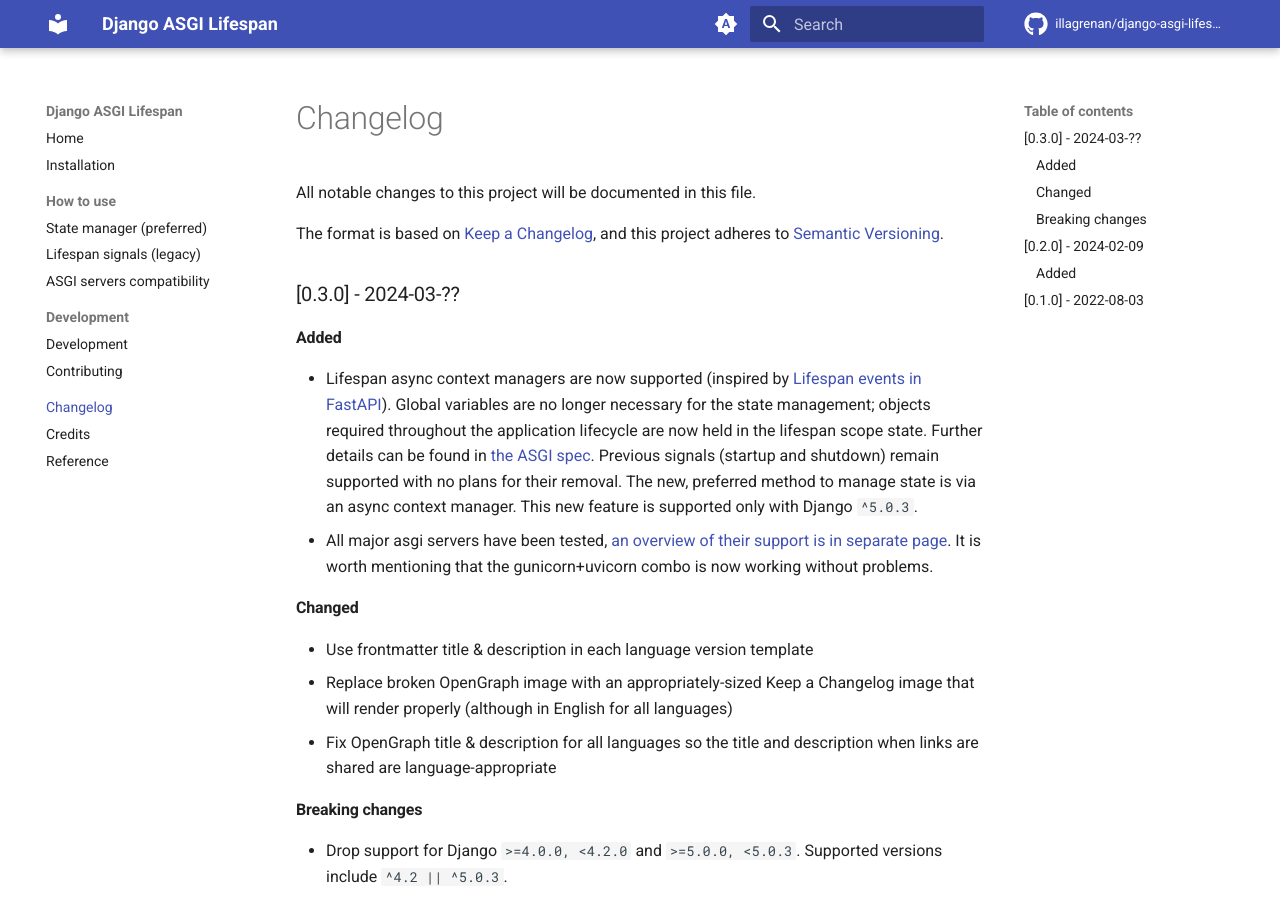
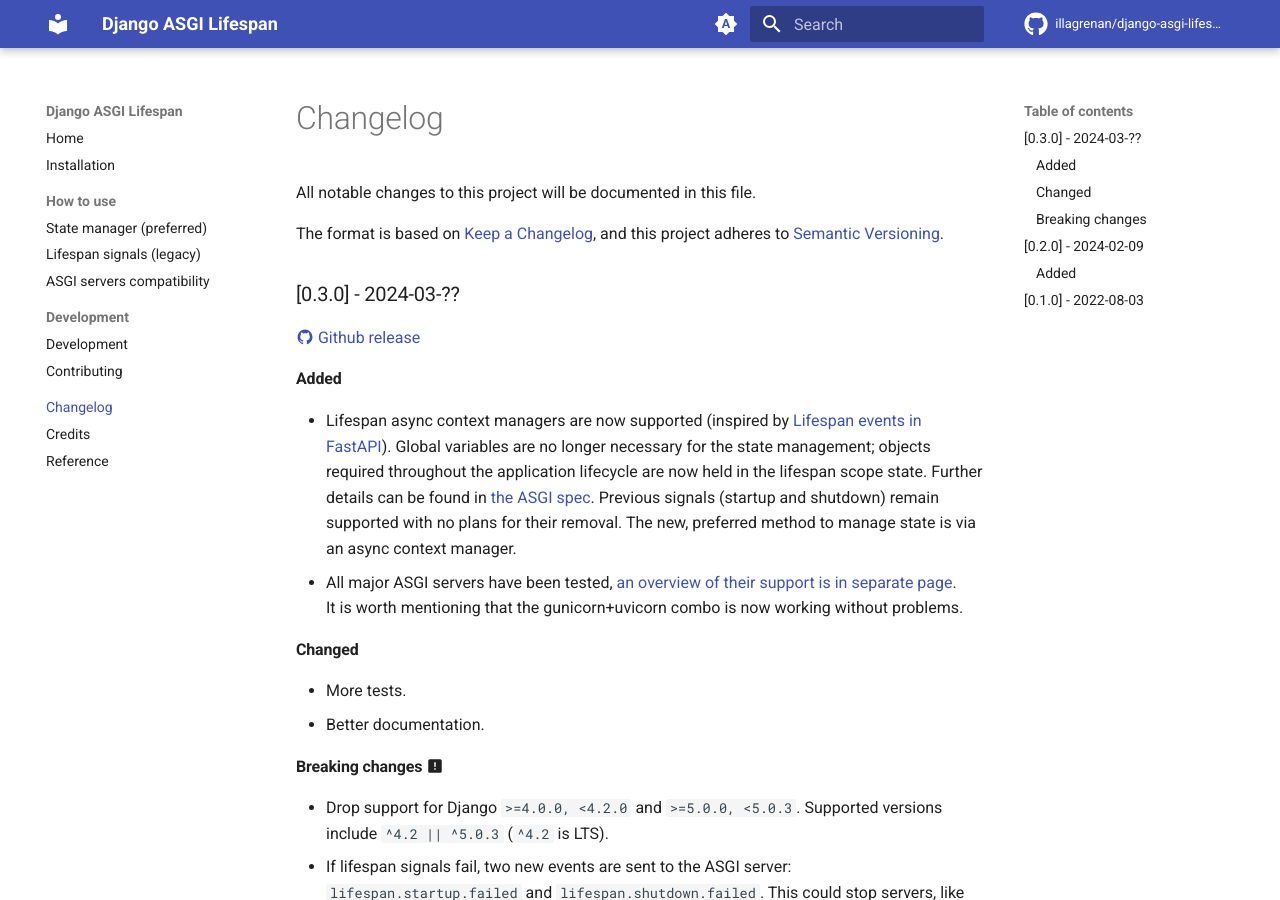
Before and after one commit to illagrenan/django-asgi-lifespan, an MkDocs documentation site: the page built from docs/changelog.md, in a window 1280 px wide and 900 px high. Built offline with MkDocs 1.6.1 and Material for MkDocs 9.7.7, drawn with Linux system fonts in a browser that asks for light colours; emoji names are drawn with the system emoji font; comment, search, counter and statistics services are not loaded.

Commit message:
Prepare doc for a new release

```diff
--- a/CHANGELOG.md
+++ b/CHANGELOG.md
@@ -8,22 +8,21 @@
 
 ## [0.3.0] - 2024-03-??
 
+[:material-github: Github release](https://github.com/illagrenan/django-asgi-lifespan/releases/tag/v0.3.0)
+
 ### Added
 
-- Lifespan async context managers are now supported (inspired by [Lifespan events in FastAPI](https://fastapi.tiangolo.com/advanced/events/#lifespan>)). Global variables are no longer necessary for the state management; objects required throughout the application lifecycle are now held in the lifespan scope state. Further details can be found in [the ASGI spec](https://asgi.readthedocs.io/en/latest/specs/lifespan.html#scope). Previous signals (startup and shutdown) remain supported with no plans for their removal. The new, preferred method to manage state is via an async context manager. This new feature is supported only with Django `^5.0.3`.
-- All major asgi servers have been tested, [an overview of their support is in separate page](docs/asgi.md). It is worth mentioning that the gunicorn+uvicorn combo is now working without problems.
+- Lifespan async context managers are now supported (inspired by [Lifespan events in FastAPI](https://fastapi.tiangolo.com/advanced/events/#lifespan>)). Global variables are no longer necessary for the state management; objects required throughout the application lifecycle are now held in the lifespan scope state. Further details can be found in [the ASGI spec](https://asgi.readthedocs.io/en/latest/specs/lifespan.html#scope). Previous signals (startup and shutdown) remain supported with no plans for their removal. The new, preferred method to manage state is via an async context manager.
+- All major ASGI servers have been tested, [an overview of their support is in separate page](docs/asgi.md). It&nbsp;is worth mentioning that the gunicorn+uvicorn combo is now working without problems.
 
 ### Changed
 
-- Use frontmatter title & description in each language version template
-- Replace broken OpenGraph image with an appropriately-sized Keep a Changelog
-  image that will render properly (although in English for all languages)
-- Fix OpenGraph title & description for all languages so the title and
-  description when links are shared are language-appropriate
+- More tests.
+- Better documentation.
 
-### Breaking changes
+### Breaking changes :material-alert-box:
 
-- Drop support for Django `>=4.0.0, <4.2.0` and `>=5.0.0, <5.0.3`. Supported versions include `^4.2 || ^5.0.3`.
+- Drop support for Django `>=4.0.0, <4.2.0` and `>=5.0.0, <5.0.3`. Supported versions include `^4.2 || ^5.0.3` (`^4.2` is LTS).
 - If lifespan signals fail, two new events are sent to the ASGI server: `lifespan.startup.failed` and `lifespan.shutdown.failed`. This could stop servers, like uvicorn, from starting if a `lifespan.startup.failed` event happens. This update makes it easier to find and fix errors, as they are not hidden anymore.
 
 ## [0.2.0] - 2024-02-09
```
Also changed, not shown: README.md (+1 -3 lines), docs/how_to_use/context_manager.md (+0 -4 lines), docs/how_to_use/signals.md (+2 -2 lines).
